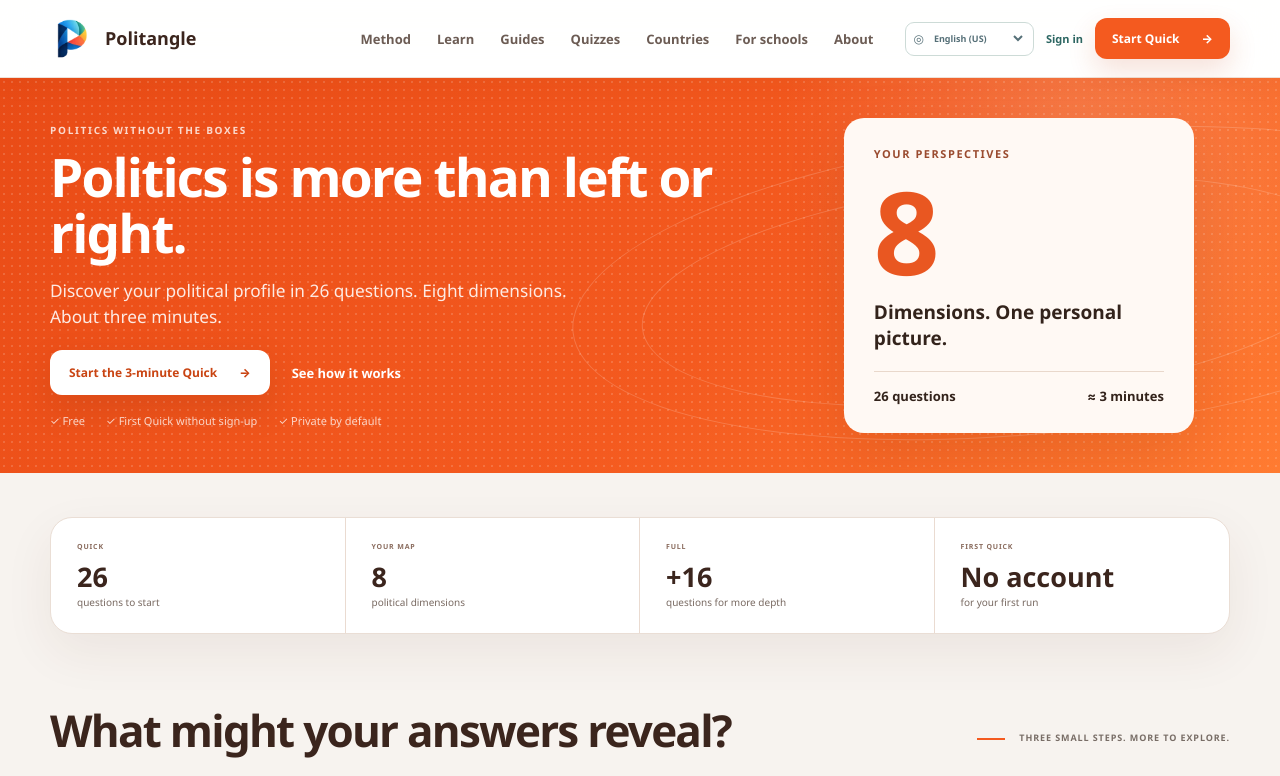
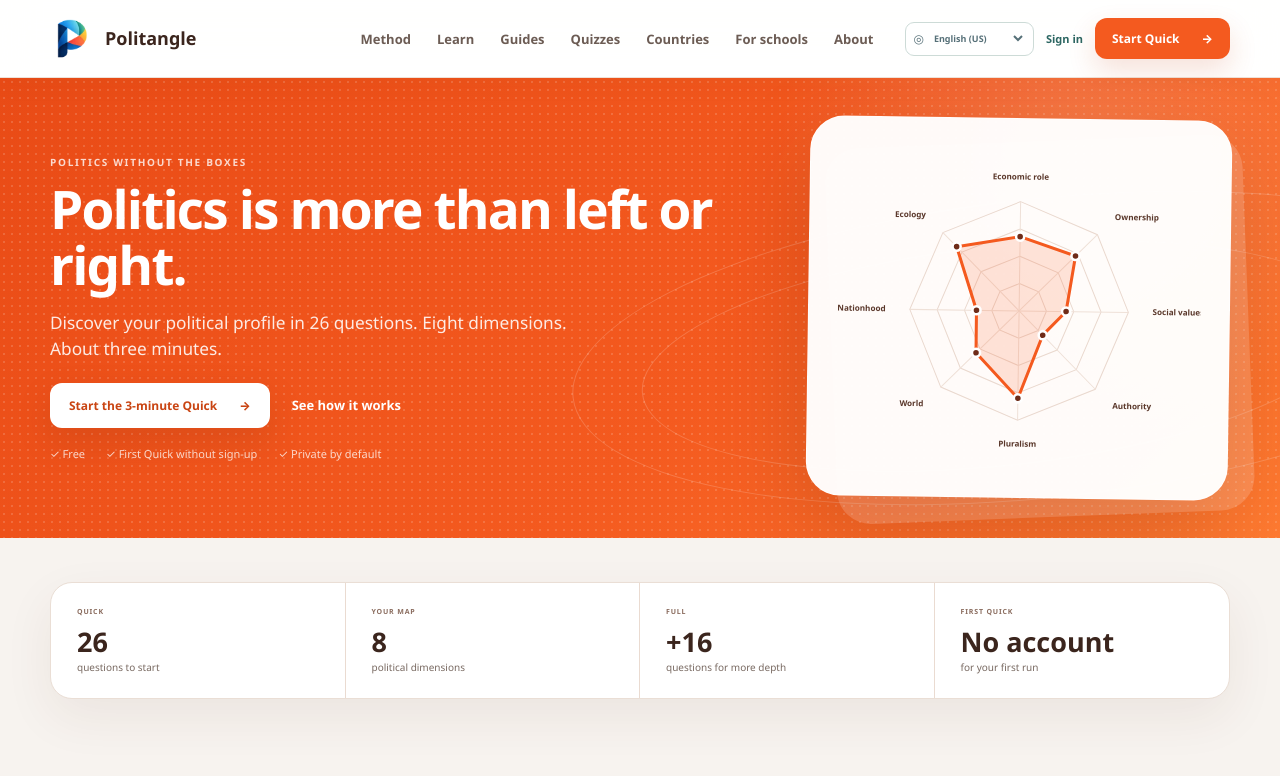
Before and after one commit to unikmo/Politangle, a Next.js app: page / in a window 1280 px wide. Shown: the top 776 px of the page. Built offline with nearby package versions, Linux system fonts and the light colour scheme.

Commit message:
Restore original eight-axis polygon with all chart labels in shortened homepage hero

```diff
--- a/app/page.tsx
+++ b/app/page.tsx
@@ -5,6 +5,25 @@ import { SiteHeader } from './SiteChrome';
 import { translate } from './translations';
 
 const Arrow = () => <span aria-hidden="true">→</span>;
+
+function ShapePreview({ axes, ariaLabel }: { axes: readonly (readonly [string, number])[]; ariaLabel: string }) {
+ const cx = 180;
+ const cy = 160;
+ const maxRadius = 108;
+ const polar = (radius:number,index:number) => {
+  const angle = (-90 + index * 45) * Math.PI / 180;
+  return { x: cx + Math.cos(angle) * radius, y: cy + Math.sin(angle) * radius };
+ };
+ const points = (level:number) => axes.map((_,index) => { const p = polar(maxRadius * (level / 100),index); return `${p.x},${p.y}`; }).join(' ');
+ const profile = axes.map(([,score],index) => { const p = polar(maxRadius * (score / 100),index); return `${p.x},${p.y}`; }).join(' ');
+ return <svg className="p-shape-preview" viewBox="0 0 360 320" role="img" aria-label={ariaLabel}>
+  {[25,50,75,100].map((level) => <polygon className="p-shape-ring" key={level} points={points(level)}/>)}
+  {axes.map((_,index) => { const p = polar(maxRadius,index); return <line className="p-shape-spoke" key={`spoke-${index}`} x1={cx} y1={cy} x2={p.x} y2={p.y}/>; })}
+  <polygon className="p-shape-area" points={profile}/>
+  {axes.map(([,score],index) => { const p = polar(maxRadius * (score / 100),index); return <circle className="p-shape-dot" key={`dot-${index}`} cx={p.x} cy={p.y} r="4"/>; })}
+  {axes.map(([label],index) => { const p = polar(132,index); const anchor = p.x > cx + 14 ? 'start' : p.x < cx - 14 ? 'end' : 'middle'; return <text className="p-shape-label" key={label} x={p.x} y={p.y} textAnchor={anchor} dominantBaseline="middle">{label}</text>; })}
+ </svg>;
+}
 
 export default function Home() {
  const { locale } = useLocale();
@@ -20,17 +39,13 @@ export default function Home() {
   [t('Nationhood','Nation und Zugehörigkeit'),t('Civic / inclusive membership ↔ Inherited / status-based continuity','Offene Zugehörigkeit ↔ Herkunft und Tradition'),'39'],
   [t('Ecology','Klima und Wirtschaft'),t('Ecological limits / structural change ↔ Growth / incremental adaptation','Ökologische Grenzen ↔ Wachstum und schrittweise Anpassung'),'82'],
  ];
+ const heroShapeAxes = dimensions.map(([name,,score]) => [name, Number(score)] as const);
  return <main className="home">
   <SiteHeader />
 
   <section className="p-hero"><div className="p-orbit one"/><div className="p-orbit two"/><div className="p-shell p-hero-grid">
    <div className="p-hero-copy"><p className="p-kicker">{t('POLITICS WITHOUT THE BOXES','DEIN POLITISCHES PROFIL')}</p><h1>{t('Politics is more than left or right.','Politik ist mehr als links oder rechts.')}</h1><p className="p-lead">{t('Discover your political profile in 26 questions. Eight dimensions. About three minutes.','Entdecke dein politisches Profil in 26 Fragen. Acht Perspektiven. Rund drei Minuten.')}</p><div className="p-actions"><a className="p-button light" href={href('/quiz')}>{t('Start the 3-minute Quick','Quick-Test starten')} <Arrow/></a><a className="p-text-link light" href={href('/method')}>{t('See how it works','So entsteht dein Ergebnis')}</a></div><div className="p-trust"><span>✓ {t('Free','Kostenlos')}</span><span>✓ {t('First Quick without sign-up','Ohne Anmeldung starten')}</span><span>✓ {t('Private by default','Deine Antworten bleiben privat')}</span></div></div>
-   <div className="p-hero-stage"><div className="p-hero-brief" aria-label={t('Test at a glance','Der Test auf einen Blick')}>
-      <span className="p-hero-brief-kicker">{t('YOUR PERSPECTIVES','DEINE PERSPEKTIVEN')}</span>
-      <div className="p-hero-brief-number">8</div>
-      <p>{t('Dimensions. One personal picture.','Blickwinkel. Ein persönliches Gesamtbild.')}</p>
-      <div className="p-hero-brief-line"><span>26 {t('questions','Fragen')}</span><span>≈ 3 {t('minutes','Minuten')}</span></div>
-    </div></div>
+   <div className="p-hero-stage"><div className="p-hero-shape-hook"><ShapePreview axes={heroShapeAxes} ariaLabel={t('Illustrative eight-axis Politangle profile','Beispielhaftes Politangle-Profil mit acht Achsen')}/></div></div>
   </div></section>
 
   <section className="p-proof p-shell"><div><small>{t('QUICK','KURZTEST')}</small><strong>26</strong><span>{t('questions to start','Fragen zum Einstieg')}</span></div><div><small>{t('YOUR MAP','DEIN ERGEBNIS')}</small><strong>8</strong><span>{t('political dimensions','politische Blickwinkel')}</span></div><div><small>{t('FULL','VERTIEFUNG')}</small><strong>+16</strong><span>{t('questions for more depth','weitere Fragen')}</span></div><div><small>{t('FIRST QUICK','BEIM ERSTEN MAL')}</small><strong>{t('No account','Ohne Konto')}</strong><span>{t('for your first run','direkt loslegen')}</span></div></section>
```
